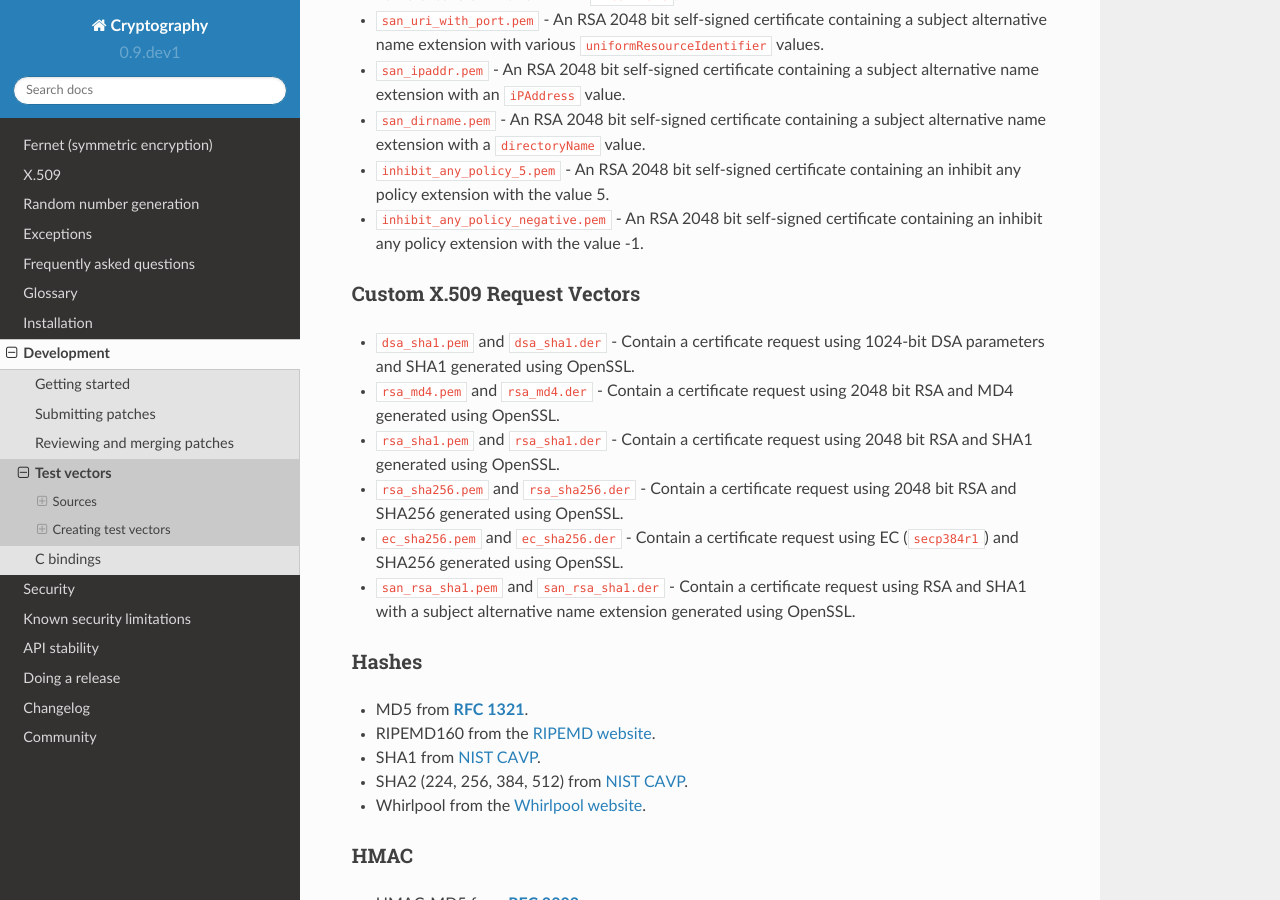
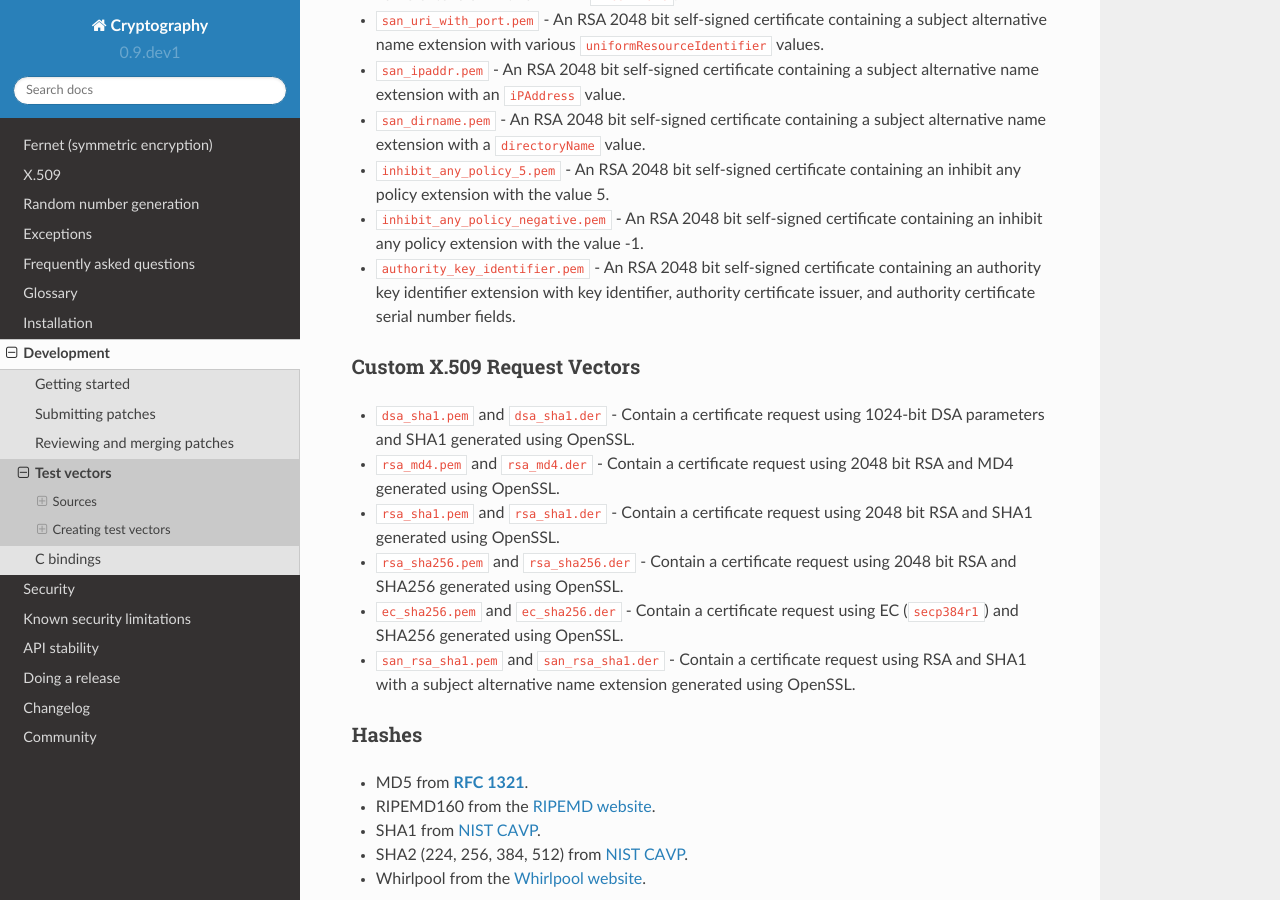
Before and after one commit to WebKing0121/cryptography, a Sphinx documentation site: the page built from docs/development/test-vectors.rst, in a window 1280 px wide and 900 px high, scrolled down 3161 px. Built offline with Sphinx 7.4.7 and the Read the Docs theme 2.0.0, drawn with Linux system fonts in a browser that asks for light colours; pages that are not in the unit, such as notebooks, are missing from menus.

Commit message:
add AKI vector

```diff
--- a/docs/development/test-vectors.rst
+++ b/docs/development/test-vectors.rst
@@ -160,6 +160,9 @@ Custom X.509 Vectors
   containing an inhibit any policy extension with the value 5.
 * ``inhibit_any_policy_negative.pem`` - An RSA 2048 bit self-signed certificate
   containing an inhibit any policy extension with the value -1.
+* ``authority_key_identifier.pem`` - An RSA 2048 bit self-signed certificate
+  containing an authority key identifier extension with key identifier,
+  authority certificate issuer, and authority certificate serial number fields.
 
 Custom X.509 Request Vectors
 ~~~~~~~~~~~~~~~~~~~~~~~~~~~~
```
Also changed, not shown: 1 other file.
